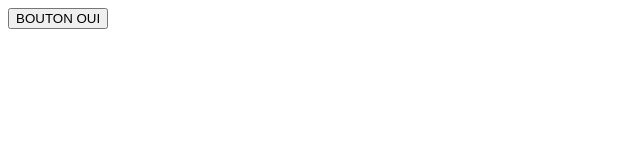
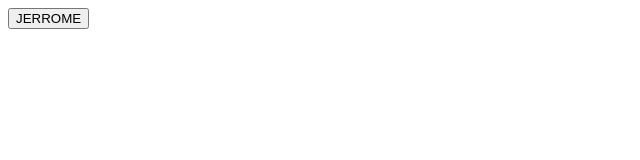
Before and after one commit to AmauryD19/Exercices-JavaScript, a plain HTML site: page ex211/ex11.html in a window 1280 px wide. Shown: the full height of the page, 0-640 px from the left. Drawn offline with Linux system fonts and the light colour scheme.

Commit message:
coor 10 série 2 + try 11 série 2

```diff
--- a/ex211/ex11.html
+++ b/ex211/ex11.html
@@ -8,7 +8,7 @@
 </head>
 <body>
     <div class="bloc_page">
-        <button id="average" name="average">BOUTON OUI</button>
+        <button id="average" name="average">JERROME</button>
     </div>
 
     <script>
```
Also changed, not shown: ex210/ex10.html (+0 -2 lines).
